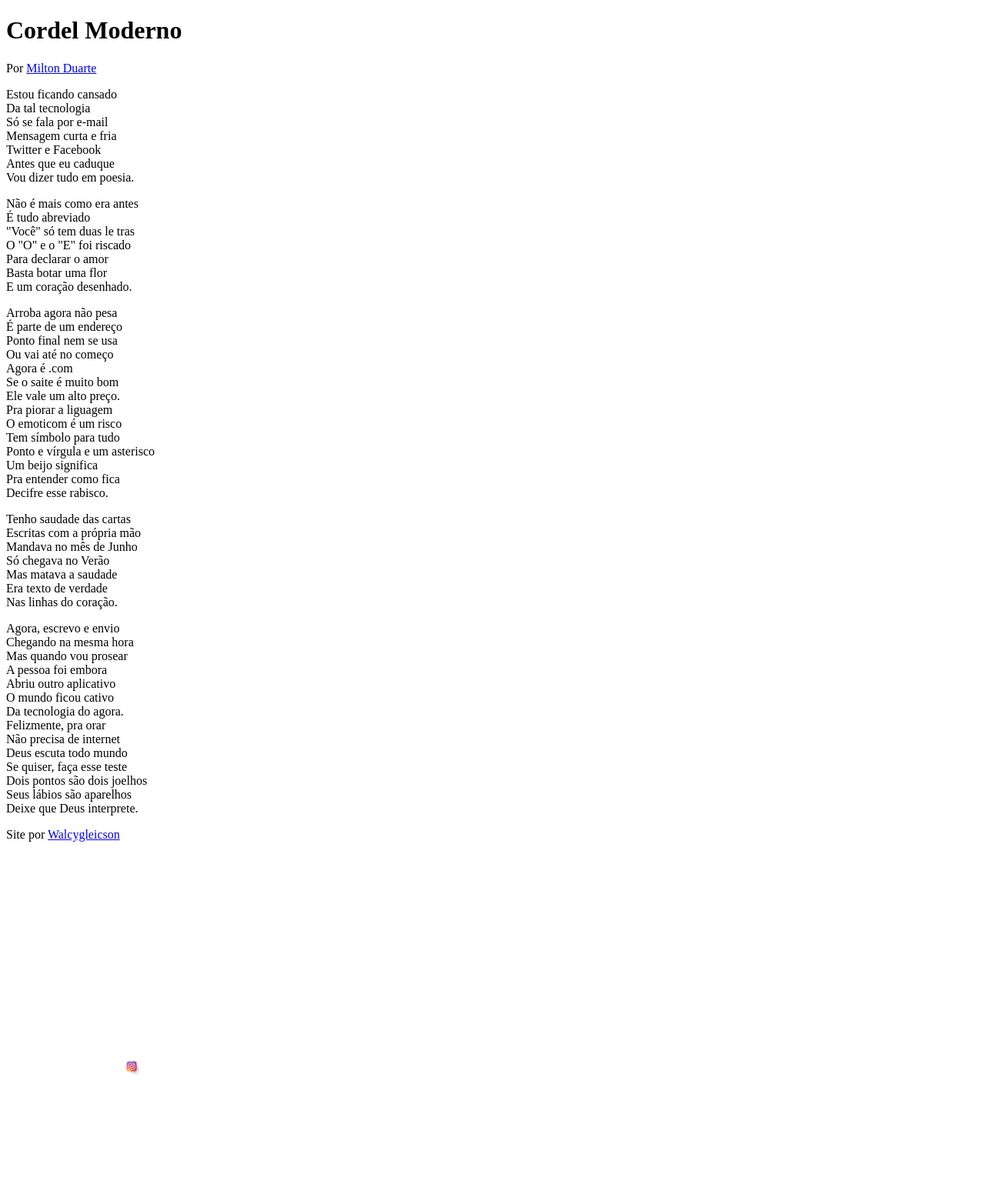
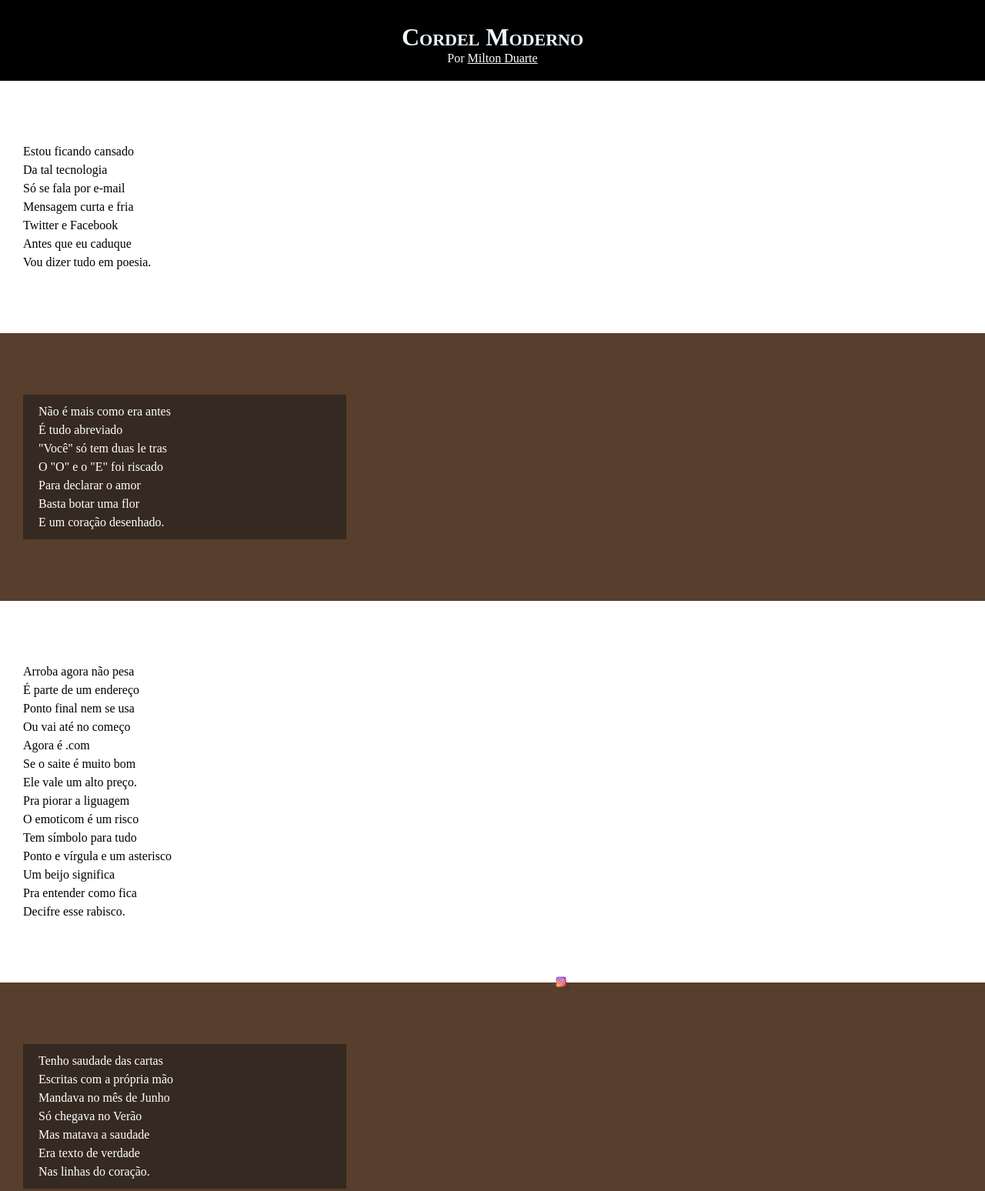
Before and after one commit to Walcygleicson/HTML_CSS_Aulas, a plain HTML site: page Desafios CSS e HTML/D3 Mod3 - Site Cordel Moderno/index.html in a window 1280 px wide. Shown: the top 1548 px of the page at 77% size. Before the commit the page ends 1401 px from the top, so only its background shows below. Drawn offline with Linux system fonts and the light colour scheme.

Commit message:
atualização da aula

```diff
--- a/Desafios CSS e HTML/D3 Mod3 - Site Cordel Moderno/estilo/style.css
+++ b/Desafios CSS e HTML/D3 Mod3 - Site Cordel Moderno/estilo/style.css
@@ -2,7 +2,71 @@
 
 footer > p > span > img {
     position: absolute;
-    top: 171.4%;
+    top: 157.6%;
     height: 30px;
     width: 30px;
 }
+
+* {
+    margin: 0px;
+    padding: 0px;
+}
+
+html, body {
+    min-height: 100vh;
+    background-color: darkgrey;
+}
+
+header {
+    background-color: black;
+    color: aliceblue;
+    text-align: center;
+}
+
+header > h1 {
+    padding-top: 30px;
+    font-variant: small-caps;
+}
+
+header > p {
+    padding-bottom: 20px;
+
+}
+
+ a {
+    color: white;
+}
+
+a:hover {
+    color: rgb(252, 168, 175);
+    text-decoration: none;
+    transition-duration: 0.5s;
+    font-size: 16.4px;
+}
+section {
+    padding: 10vh 0vh 10vh 30px;
+    line-height: 1.5em;
+}
+
+section.normal {
+    background-color: white;
+    color: black;
+}
+
+section.imagem {
+    background-color: rgb(88, 62, 44);
+    color: white;
+}
+
+section.imagem > p {
+    width: 400px;
+    background-color: rgba(27, 26, 26, 0.568);
+    padding: 10px 0px 10px 20px;
+}
+
+footer {
+    background-color: black;
+    text-align: center;
+    color: white;
+    padding: 4px 0px 4px 0px;
+}
--- a/Desafios CSS e HTML/D3 Mod3 - Site Cordel Moderno/index.html
+++ b/Desafios CSS e HTML/D3 Mod3 - Site Cordel Moderno/index.html
@@ -11,11 +11,11 @@
 <body>
     <header>
         <h1>Cordel Moderno</h1>
-        <nav>Por <a href="https://www.recantodasletras.com.br/poesias/3186743" target="_blank">Milton Duarte</a></nav>
+        <p>Por <a href="https://www.recantodasletras.com.br/poesias/3186743" target="_blank">Milton Duarte</a></p>
     </header>
 
     <main>
-        <section>
+        <section class="normal">
             <p>
                 Estou ficando cansado <br>
                 Da tal tecnologia <br>
@@ -27,7 +27,7 @@
             </p>
         </section>
 
-        <section>
+        <section class="imagem">
             <p>
                 Não é mais como era antes <br>
                 É tudo abreviado <br>
@@ -39,7 +39,7 @@
             </p>
         </section>
 
-        <section>
+        <section class="normal">
             <p>
                 Arroba agora não pesa <br>
                 É parte de um endereço <br>
@@ -58,7 +58,7 @@
             </p>
         </section>
 
-        <section>
+        <section class="imagem">
             <p>
                 Tenho saudade das cartas <br>
                 Escritas com a própria mão <br>
@@ -70,7 +70,7 @@
             </p>
         </section>
 
-        <section>
+        <section class="normal">
             <p>
                 Agora, escrevo e envio <br>
                 Chegando na mesma hora <br>
@@ -91,7 +91,7 @@
     </main>
 
     <footer>
-        <p>Site por <a href="https://www.instagram.com/walcy_gleicson/" target="_blank">Walcygleicson</a><span><img src="icon/887139_logo_512x512.png" alt=""></span></p>
+        <p>Site por <a href="https://www.instagram.com/walcy_gleicson/" target="_blank">Walcygleicson</a><span><img src="icon/logo_instagram.png" alt=""></span></p>
     </footer>
 
 </body>
```
Also changed, not shown: Desafios CSS e HTML/D3 Mod3 - Site Cordel Moderno/icon/logo_instagram.png (renamed from Desafios CSS e HTML/D3 Mod3 - Site Cordel Moderno/icon/887139_logo_512x512.png), 1 other file.
